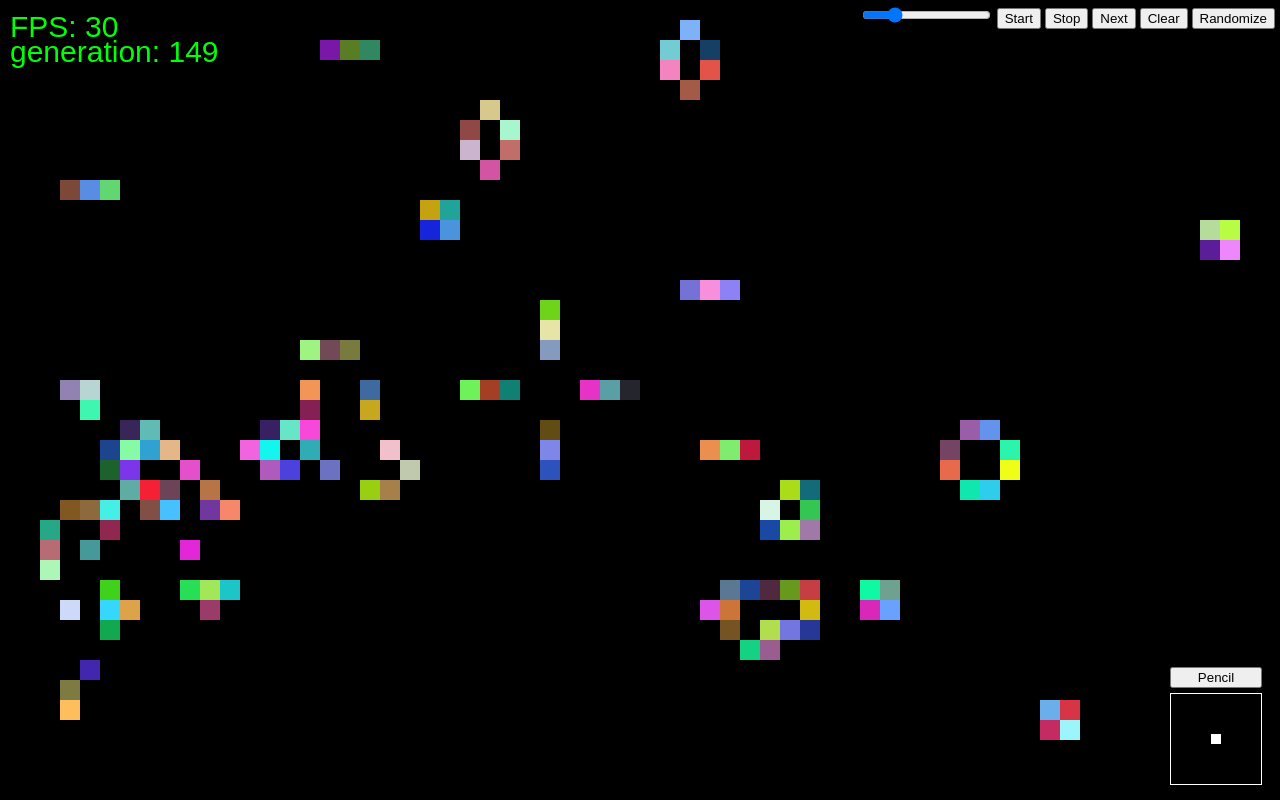
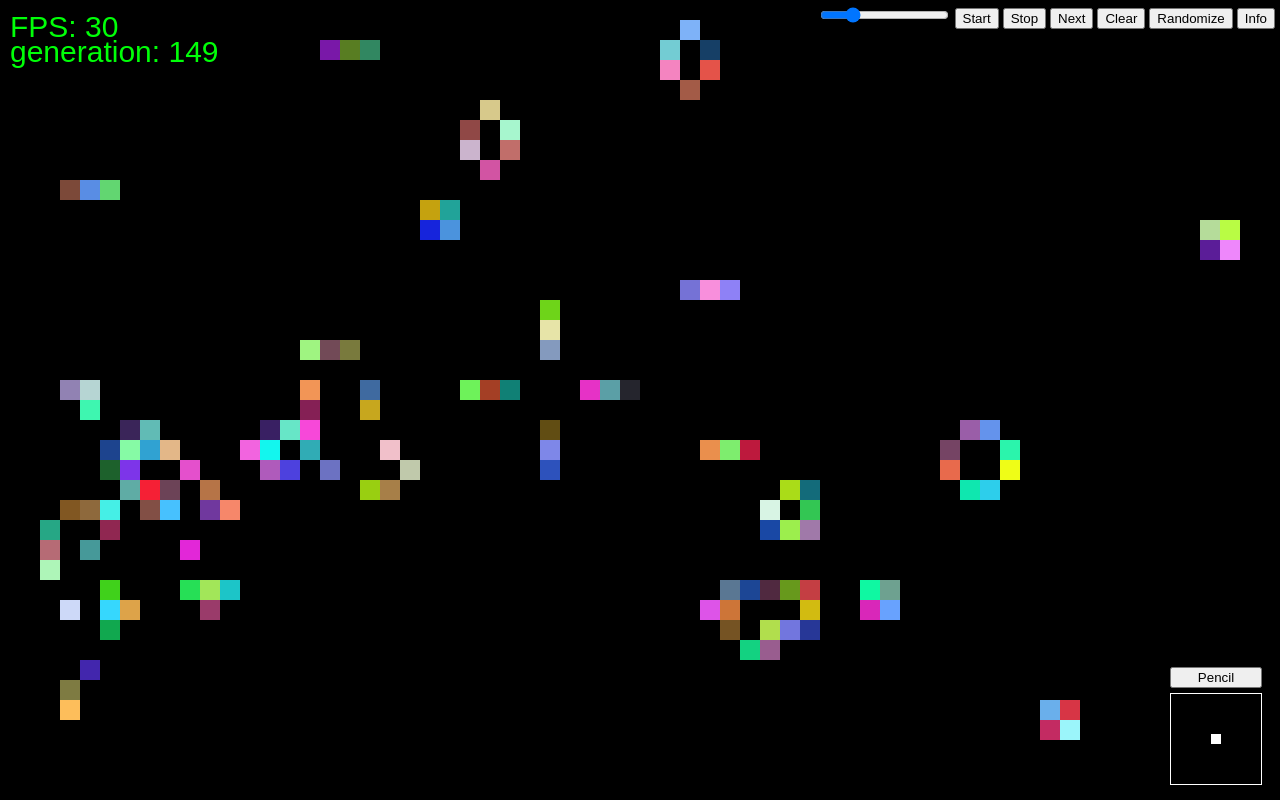
Before and after one commit to vanArthur/theGameOfLife, a plain HTML site: page index.html in a window 1280 px wide. Drawn offline with Linux system fonts and the light colour scheme.

Commit message:
Added info button, link to wiki

```diff
--- a/index.html
+++ b/index.html
@@ -16,6 +16,7 @@
 		<button onclick="update()">Next</button>
 		<button onclick="clearMap()">Clear</button>
 		<button onclick="gameMapRandomise()">Randomize</button>
+		<button onclick="window.open('https://en.wikipedia.org/wiki/Conway%27s_Game_of_Life', '_blank').focus();">Info</button>
 	</div>
 	<div class="previewGrid">
 		<button onclick="togglePencil()">Pencil</button>
```
